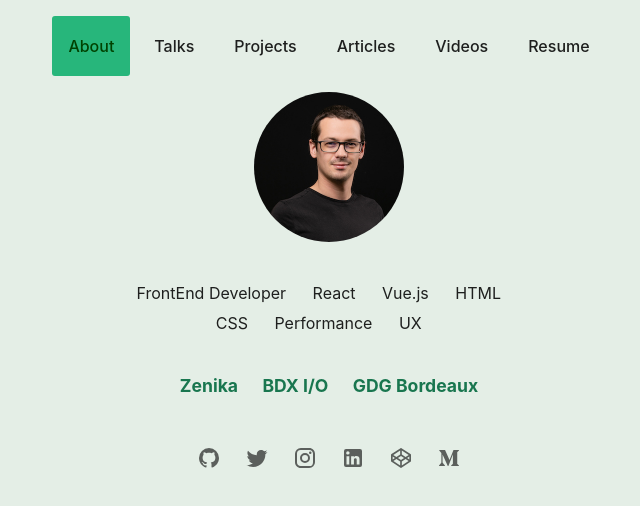
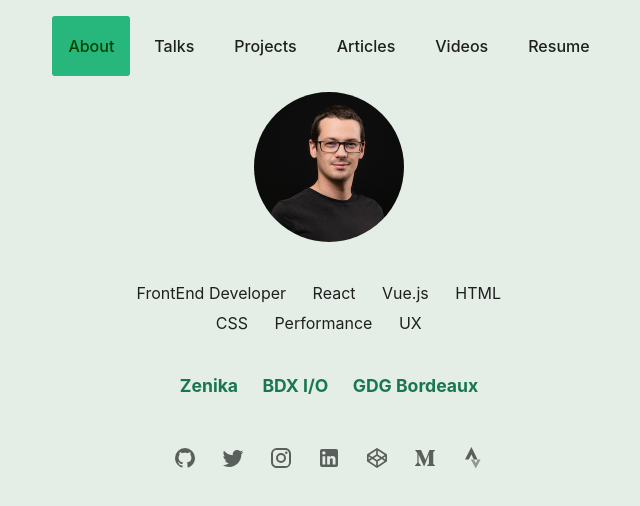
Before and after one commit to brunosabot/brunosabot.dev, a Gatsby site: page / in a window 1280 px wide. Shown: the whole page, without its empty margins (311-951 px from the left). Built offline with nearby package versions, Linux system fonts and the light colour scheme; Gatsby itself is replaced by a stand-in of ours.

Commit message:
Add Strava social network

```diff
--- /dev/null
+++ b/src/components/svg/IconStrava.tsx
@@ -0,0 +1,26 @@
+import React from "react";
+
+interface Props {
+  className?: string;
+}
+
+const IconStrava: React.FC<Props> = props => (
+  <svg
+    style={{
+      width: 24,
+      height: 24
+    }}
+    viewBox="2 2 12 12"
+    {...props}
+  >
+    <g style={{ fillRule: "evenodd" }}>
+      <polygon
+        points="6.9 8.8 9.4 13.3 11.8 8.8 10.3 8.8 9.4 10.5 8.4 8.8"
+        style={{ opacity: 0.6 }}
+      />
+      <path d="M7.2 2.5L10.3 8.8 4 8.8 7.2 2.5 7.2 2.5ZM7.2 6.3L8.4 8.8 5.9 8.8 7.2 6.3 7.2 6.3Z" />
+    </g>
+  </svg>
+);
+
+export default IconStrava;
--- a/src/pages/index.tsx
+++ b/src/pages/index.tsx
@@ -11,6 +11,7 @@ import IconGithubCircle from "../components/svg/IconGithubCircle";
 import IconInstagram from "../components/svg/IconInstagram";
 import IconLinkedinBox from "../components/svg/IconLinkedinBox";
 import IconMedium from "../components/svg/IconMedium";
+import IconStrava from "../components/svg/IconStrava";
 import IconTwitter from "../components/svg/IconTwitter";
 
 const About: React.FC<{}> = () => {
@@ -62,6 +63,12 @@ const About: React.FC<{}> = () => {
             <Social href="https://medium.com/@brunosabot" name="Medium">
               <IconMedium />
             </Social>
+            <Social
+              href="https://www.strava.com/athletes/15220263"
+              name="Strava"
+            >
+              <IconStrava />
+            </Social>
           </BiographyLine>
         </div>
       </main>
```
